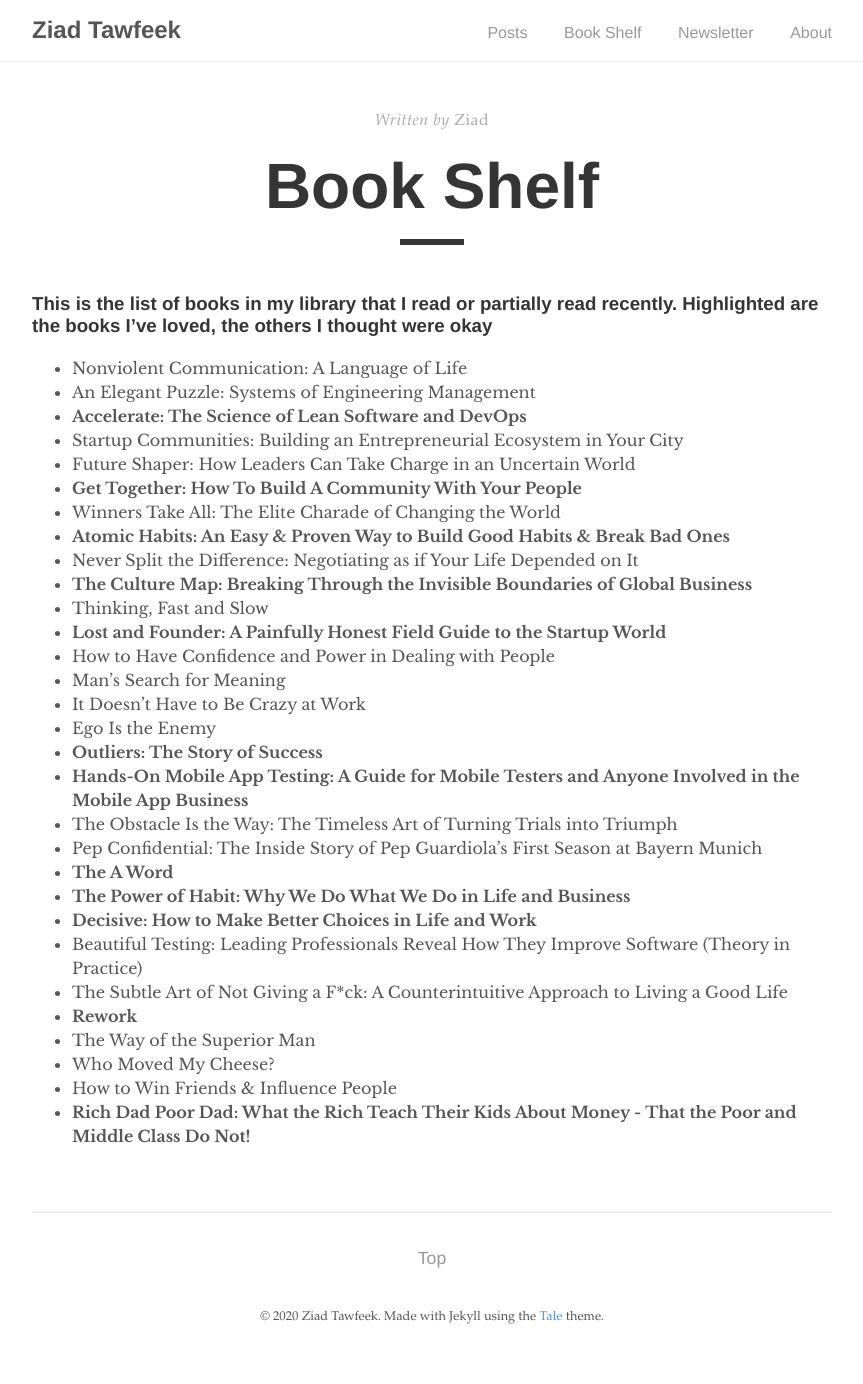
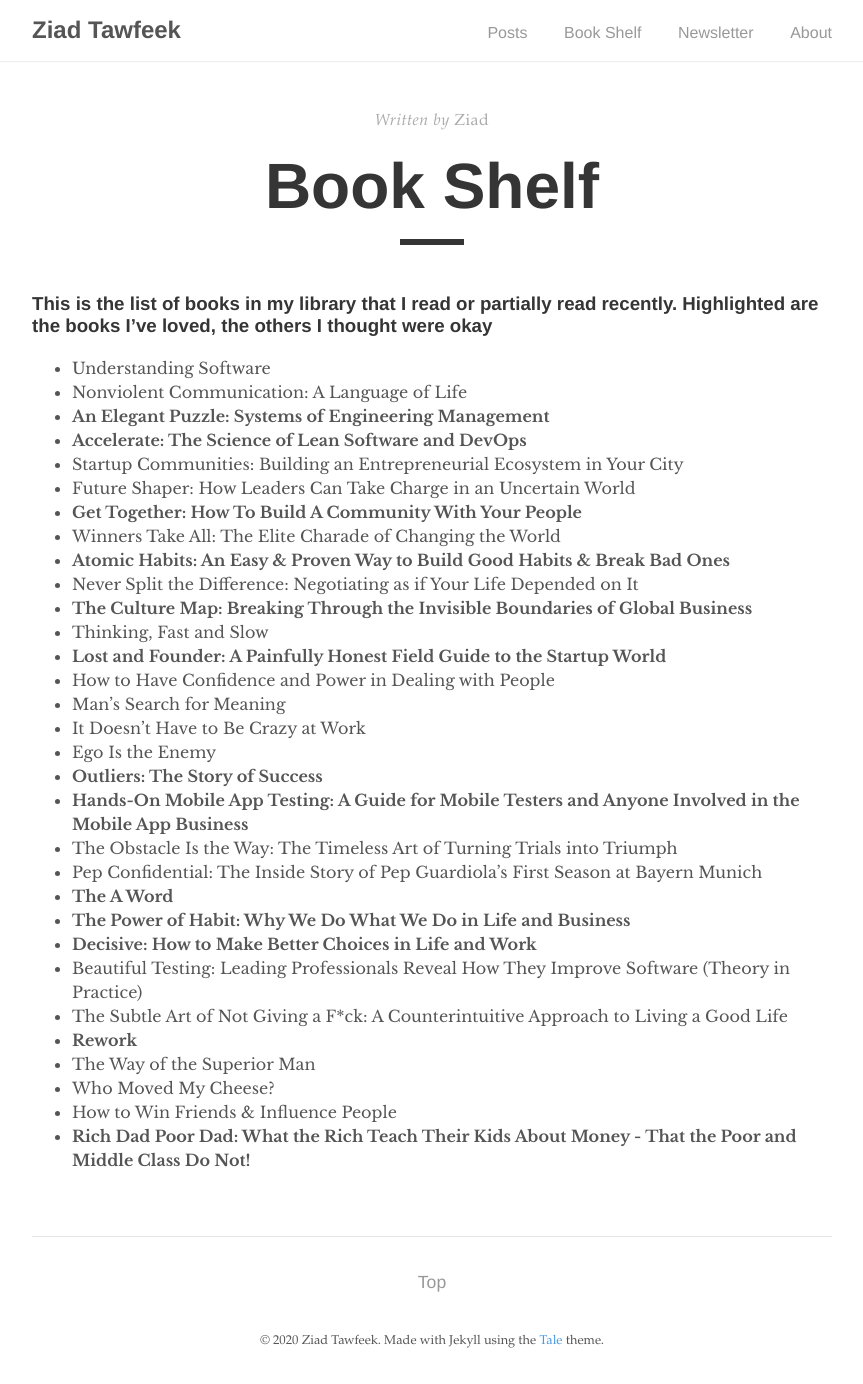
Before and after one commit to ziadtawfeek/web, a Jekyll site: the page built from _pages/book-shelf.md, in a window 1280 px wide. Shown: the whole page, without its empty margins (208-1071 px from the left). Built offline with Jekyll 4.4.1, drawn with Linux system fonts in a browser that asks for light colours; before the commit the page ends 1360 px from its top, so only the background shows below that.

Commit message:
Update book-shelf.md

```diff
--- a/_pages/book-shelf.md
+++ b/_pages/book-shelf.md
@@ -7,8 +7,9 @@ permalink: /book-shelf/
 
 ### This is the list of books in my library that I read or partially read recently. Highlighted are the books I’ve loved, the others I thought were okay
 
+- Understanding Software
 - Nonviolent Communication: A Language of Life
-- An Elegant Puzzle: Systems of Engineering Management
+- **An Elegant Puzzle: Systems of Engineering Management**
 - **Accelerate: The Science of Lean Software and DevOps**
 - Startup Communities: Building an Entrepreneurial Ecosystem in Your City
 - Future Shaper: How Leaders Can Take Charge in an Uncertain World
```
